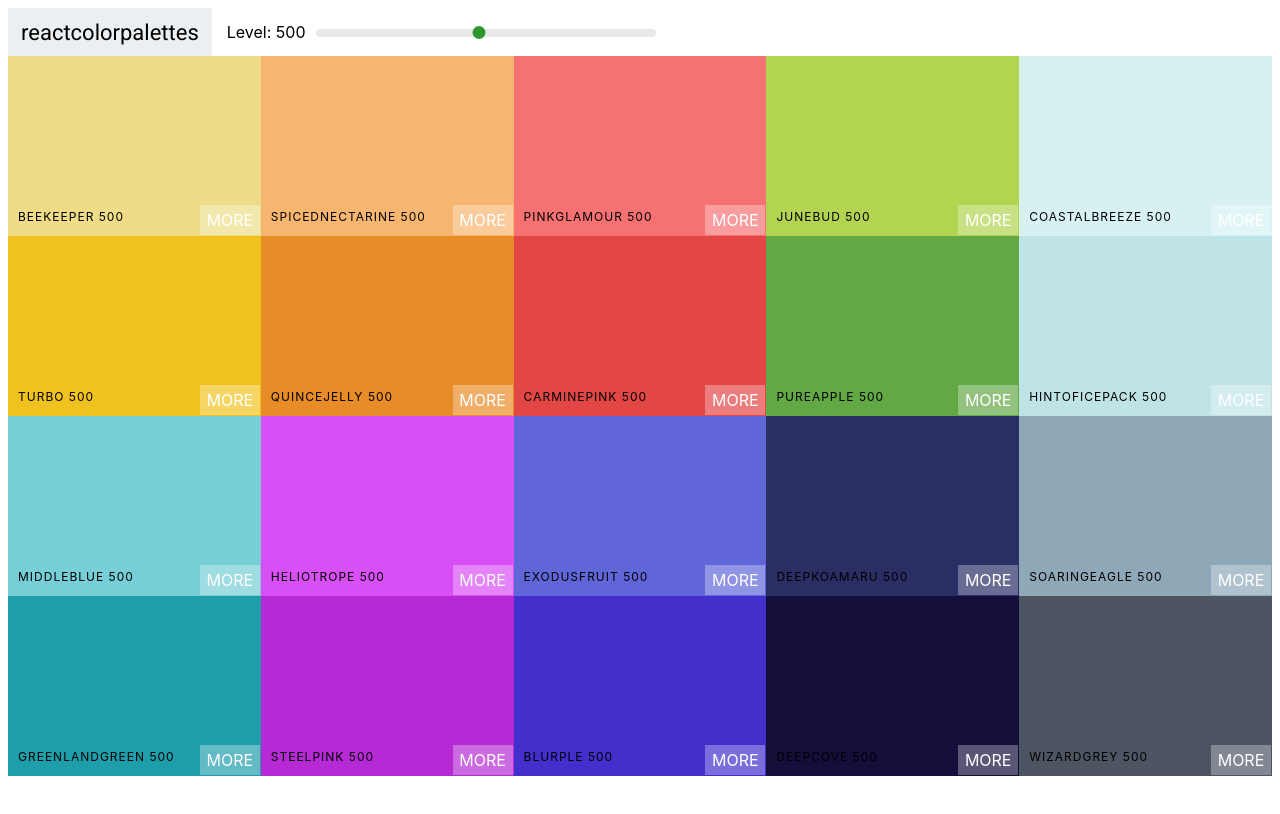
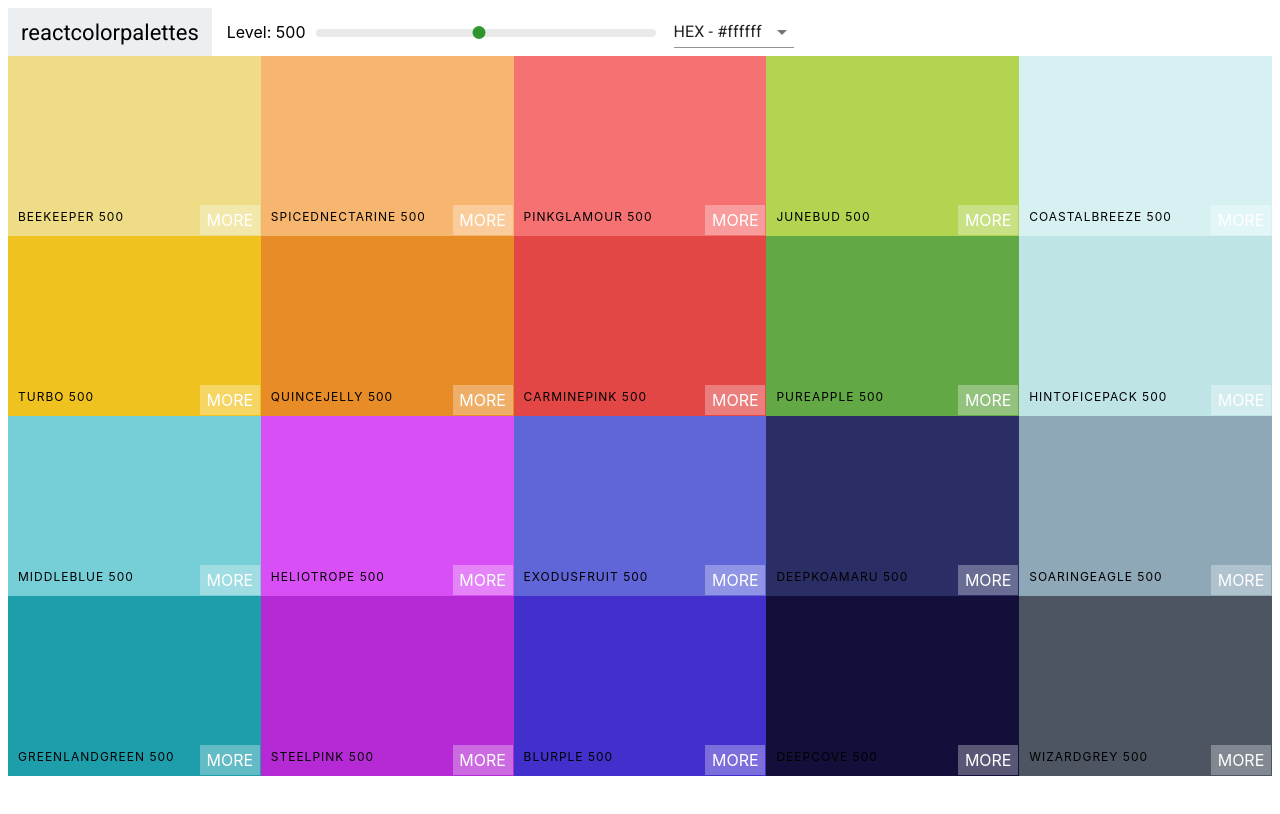
Before and after one commit to raphaelvolts/ReactColorsApp, a React (Vite) app: page / in a window 1280 px wide. Built offline with nearby package versions, Linux system fonts and the light colour scheme.

Commit message:
added selecet using Material UI

```diff
--- a/package.json
+++ b/package.json
@@ -10,6 +10,9 @@
     "preview": "vite preview"
   },
   "dependencies": {
+    "@emotion/react": "^11.13.3",
+    "@emotion/styled": "^11.13.0",
+    "@mui/material": "^6.1.1",
     "chroma-js": "^3.1.1",
     "rc-slider": "^11.1.6",
     "react": "^18.2.0",
--- a/src/ColorBox.jsx
+++ b/src/ColorBox.jsx
@@ -2,22 +2,22 @@ import { useState } from "react";
 import { CopyToClipboard } from "react-copy-to-clipboard";
 import "./ColorBox.css";
 
-export default function ColorBox({ background }) {
+export default function ColorBox({ background, format }) {
   const [copied, setCopied] = useState(false);
   function changeCopiedState() {
     setCopied(true);
     setTimeout(() => setCopied(false), 1500);
   }
   return (
-    <CopyToClipboard text={background.hex} onCopy={changeCopiedState}>
-      <div className="ColorBox" style={{ background: background.hex }}>
+    <CopyToClipboard text={background[format]} onCopy={changeCopiedState}>
+      <div className="ColorBox" style={{ background: background[format] }}>
         <div
           className={`copy-overlay ${copied && "show"}`}
-          style={{ background: background.hex }}
+          style={{ background: background[format] }}
         />
         <div className={`copy-msg ${copied && "show"}`}>
           <h1>Copied!</h1>
-          <p>{background.hex}</p>
+          <p>{background[format]}</p>
         </div>
         <div className="copy-container">
           <div className="box-container">
--- a/src/Navbar.jsx
+++ b/src/Navbar.jsx
@@ -1,8 +1,14 @@
 import Slider from "rc-slider";
+import MenuItem from "@mui/material/MenuItem";
+import Select from "@mui/material/Select";
+import FormControl from "@mui/material/FormControl";
 import "rc-slider/assets/index.css";
 import "./Navbar.css";
 
-export default function Navbar({ level, handleLevel }) {
+export default function Navbar({ level, handleLevel, format, handleFormat }) {
+  function handleChange(e) {
+    handleFormat(e.target.value);
+  }
   return (
     <nav className="Navbar">
       <div className="Navbar-logo">
@@ -21,6 +27,15 @@ export default function Navbar({ level, handleLevel }) {
           />
         </div>
       </div>
+      <div className="Navbar-select-container">
+        <FormControl variant="standard" sx={{ m: 1, minWidth: 120 }}>
+          <Select value={format} onChange={handleChange}>
+            <MenuItem value="hex">HEX - #ffffff</MenuItem>
+            <MenuItem value="rgb">RGB - rgb(255, 255, 255)</MenuItem>
+            <MenuItem value="rgba">RGBA - RGBA(255, 255, 255, 1.0)</MenuItem>
+          </Select>
+        </FormControl>
+      </div>
     </nav>
   );
 }
--- a/src/Palette.jsx
+++ b/src/Palette.jsx
@@ -5,16 +5,25 @@ import "./Palette.css";
 
 export default function Palette({ palette }) {
   const [level, setLevel] = useState(500);
+  const [format, setFormat] = useState("hex");
   const { colors, emoji, id, paletteName } = palette;
   const colorBox = colors[level].map((color, i) => {
-    return <ColorBox key={color.id} background={color} />;
+    return <ColorBox key={color.id} background={color} format={format} />;
   });
   function handleLevel(newLevel) {
     setLevel(newLevel);
   }
+  function handleFormat(format) {
+    setFormat(format);
+  }
   return (
     <div className="Palette">
-      <Navbar level={level} handleLevel={handleLevel} />
+      <Navbar
+        level={level}
+        handleLevel={handleLevel}
+        handleFormat={handleFormat}
+        format={format}
+      />
       <div className="Palette-colors">{colorBox}</div>
     </div>
   );
```
Also changed, not shown: 1 other file (tests, documents, lock files or other folders).
